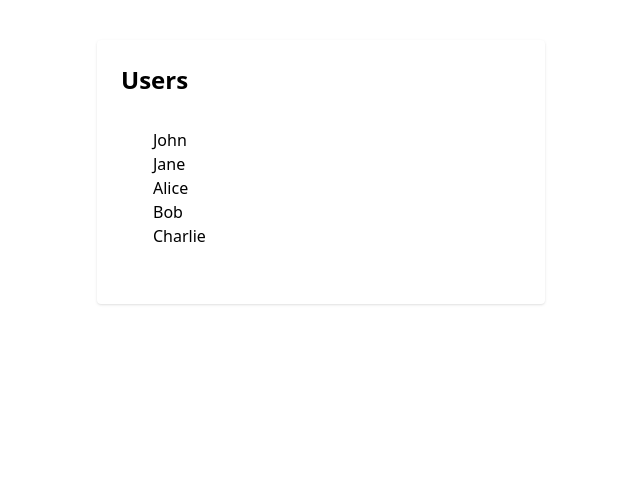
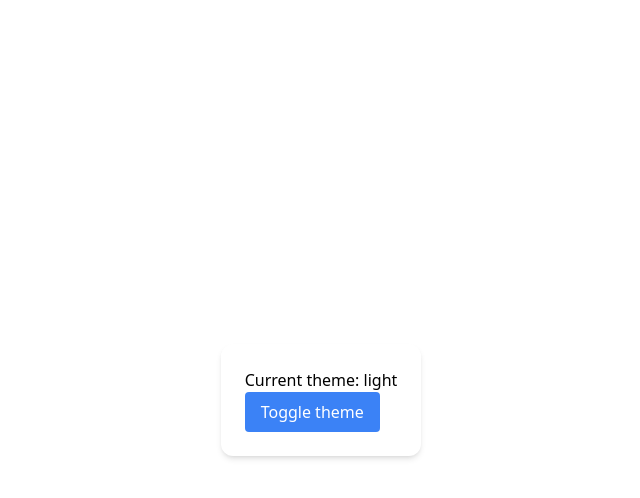
Before and after one commit to sneha930/react-practice-playground, a React (Create React App) app: page / in a window 1280 px wide. Shown: the top 498 px of the page, without its empty margins (319-959 px from the left). Built offline with nearby package versions, Linux system fonts and the light colour scheme.

Commit message:
day_6_useContext

```diff
--- a/src/App.js
+++ b/src/App.js
@@ -1,47 +1,16 @@
-import { useEffect, useState } from "react";
+import React from 'react'
+import { ThemeProvider } from './ThemeContext'
+import ThemeCard from './components/ThemeCard'
 
-// Original NameList component
-const NameList = ({ data }) => {
+const App = () => {
   return (
-    <div className="p-4 m-4 flex flex-col justify-center">
-      {data.map((d, index) => (
-        <ul key={index}>
-          <li>{d}</li>
-        </ul>
-      ))}
-    </div>
-  );
-};
+    // This wraps the app and gives access to theme
+    <ThemeProvider>
+      <div className="min-h-screen flex justify-center items-center">
+        <ThemeCard />
+      </div>
+    </ThemeProvider>
+  )
+}
 
-// HOC that wraps NameList
-const withLoadingLabel = (WrappedComponent) => {
-  return ({ loading, data }) => {
-    if (loading) {
-      return <p className="text-blue-600 font-semibold">Loading...</p>;
-    }
-    return <WrappedComponent data={data} />;
-  };
-};
-
-// HOC-wrapped version of NameList
-const NameListWithLoading = withLoadingLabel(NameList);
-
-export default function App() {
-  const [loading, setLoading] = useState(true);
-  const [data, setData] = useState([]);
-
-  useEffect(() => {
-    const users = ["John", "Jane", "Alice", "Bob", "Charlie"];
-    setTimeout(() => {
-      setData(users);
-      setLoading(false);
-    }, 2000); // simulate 2 seconds loading
-  }, []);
-
-  return (
-    <div className="max-w-md mx-auto mt-10 p-6 bg-white rounded shadow">
-      <h1 className="text-2xl font-bold mb-4">Users</h1>
-      <NameListWithLoading loading={loading} data={data} />
-    </div>
-  );
-}
+export default App
--- /dev/null
+++ b/src/ThemeContext.js
@@ -0,0 +1,21 @@
+import { createContext, useState } from 'react';
+
+// 1️⃣ Create a context (like starting a new Wi-Fi network)
+export const ThemeContext = createContext();
+
+// 2️⃣ Make a ThemeProvider (like setting up the router)
+export const ThemeProvider = ({ children }) => {
+  const [theme, setTheme] = useState('light'); // keeps track of the current theme
+
+  // 3️⃣ A function to switch between light and dark
+  const toggleTheme = () => {
+    setTheme(prev => (prev === 'light' ? 'dark' : 'light'));
+  };
+
+  // 4️⃣ Share theme and toggle function with any component inside
+  return (
+    <ThemeContext.Provider value={{ theme, toggleTheme }}>
+      {children}
+    </ThemeContext.Provider>
+  );
+};
--- /dev/null
+++ b/src/components/ThemeCard.js
@@ -0,0 +1,19 @@
+import React, { useContext } from 'react'
+import { ThemeContext } from '../ThemeContext'
+
+const ThemeCard = () => {
+
+  const{theme, toggleTheme} = useContext(ThemeContext);
+
+  const styles = theme === 'light' ? 'bg-white text-black'
+      : 'bg-gray-800 text-white';
+
+  return (
+    <div className={`p-6 rounded-xl shadow-md ${styles}`}>
+      <h1>Current theme: {theme}</h1>
+      <button onClick={toggleTheme} className="px-4 py-2 bg-blue-500 text-white rounded">Toggle theme</button>
+    </div>
+  )
+}
+
+export default ThemeCard;
```
Also changed, not shown: 1 other file (tests, documents, lock files or other folders).
